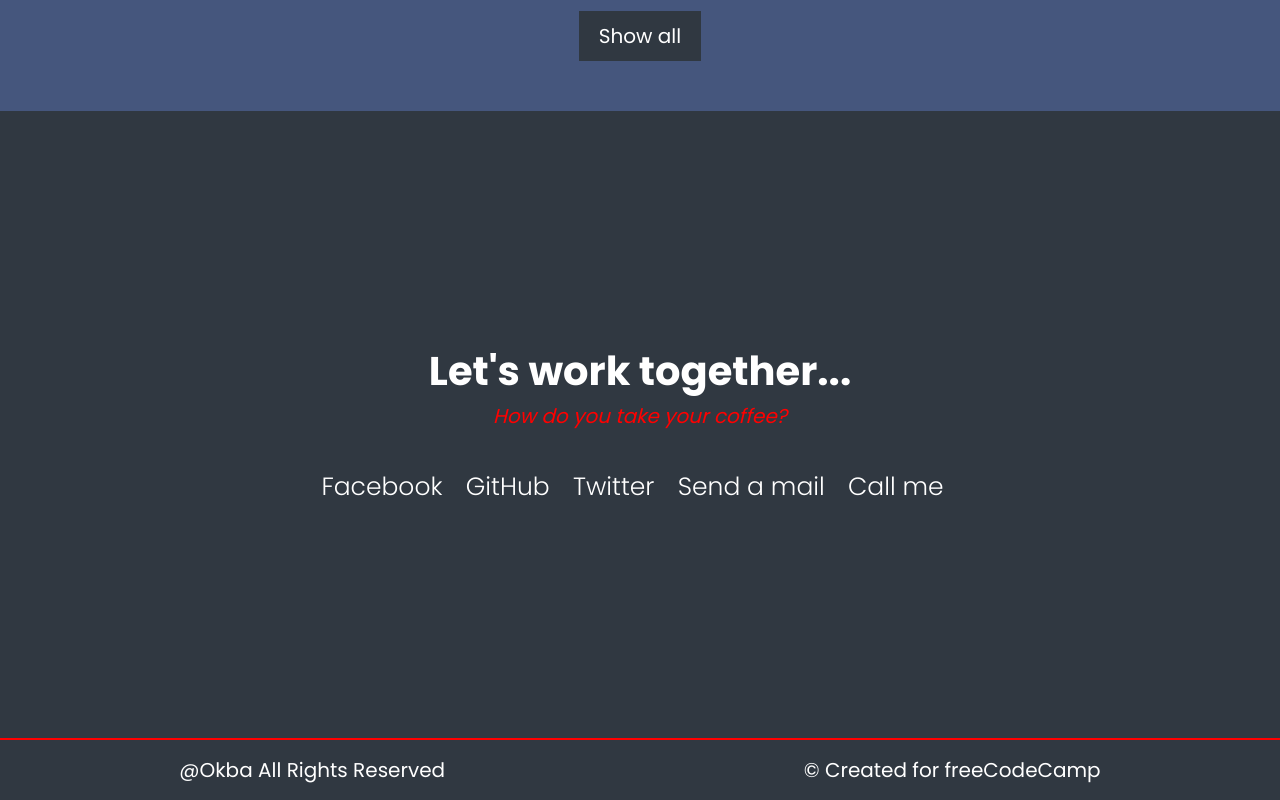
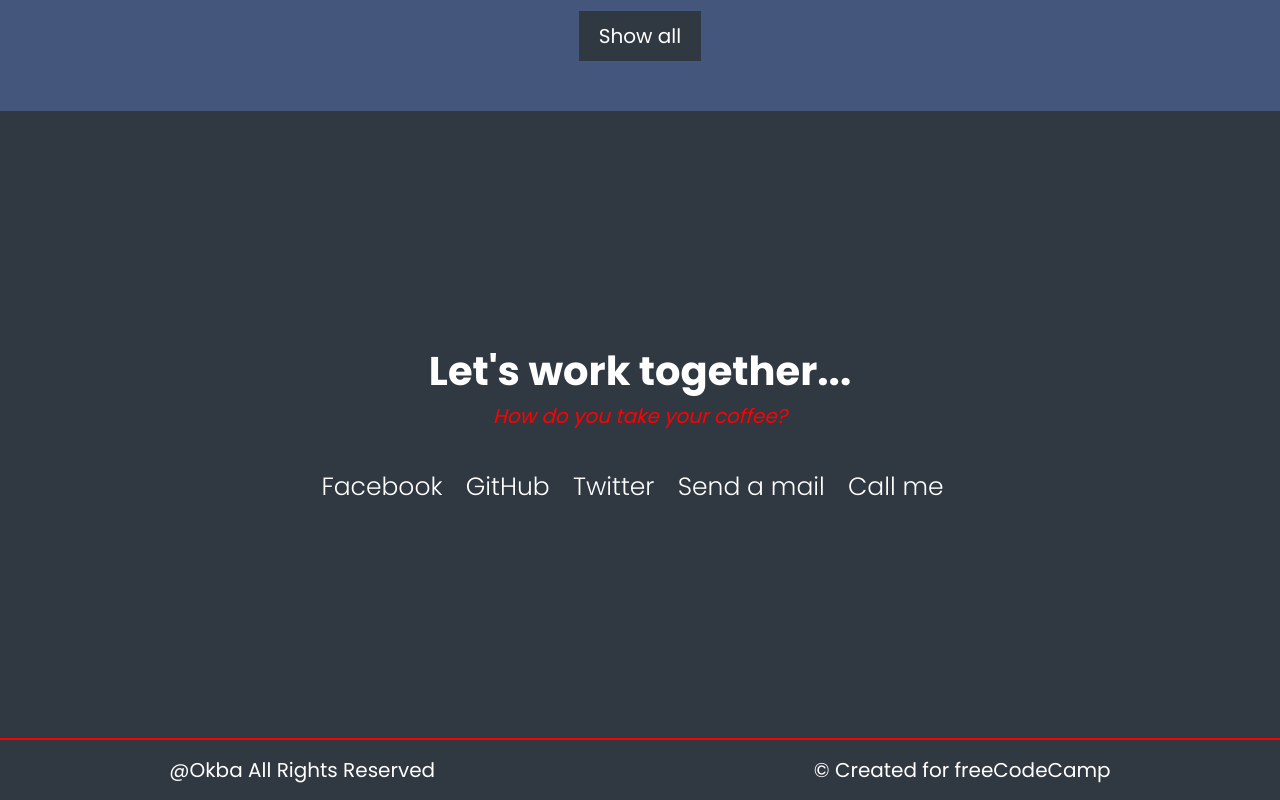
Before and after one commit to ELHart05/Mimic-Portfolio, a plain HTML site: page index.html in a window 1280 px wide. Shown: the part 1918-2718 px from the top of the page. Drawn offline with Linux system fonts and the light colour scheme.

Commit message:
Add files via upload

```diff
--- a/style.css
+++ b/style.css
@@ -195,6 +195,9 @@ body{
     text-align: center;
 }
 
+.credits{padding-left: 20px}
+.note{padding-right: 20px;}
+
 @media (max-width: 1100px) and (min-width: 1000px) {
     .projects > div > div > img{height: 275px;}
 }
```
